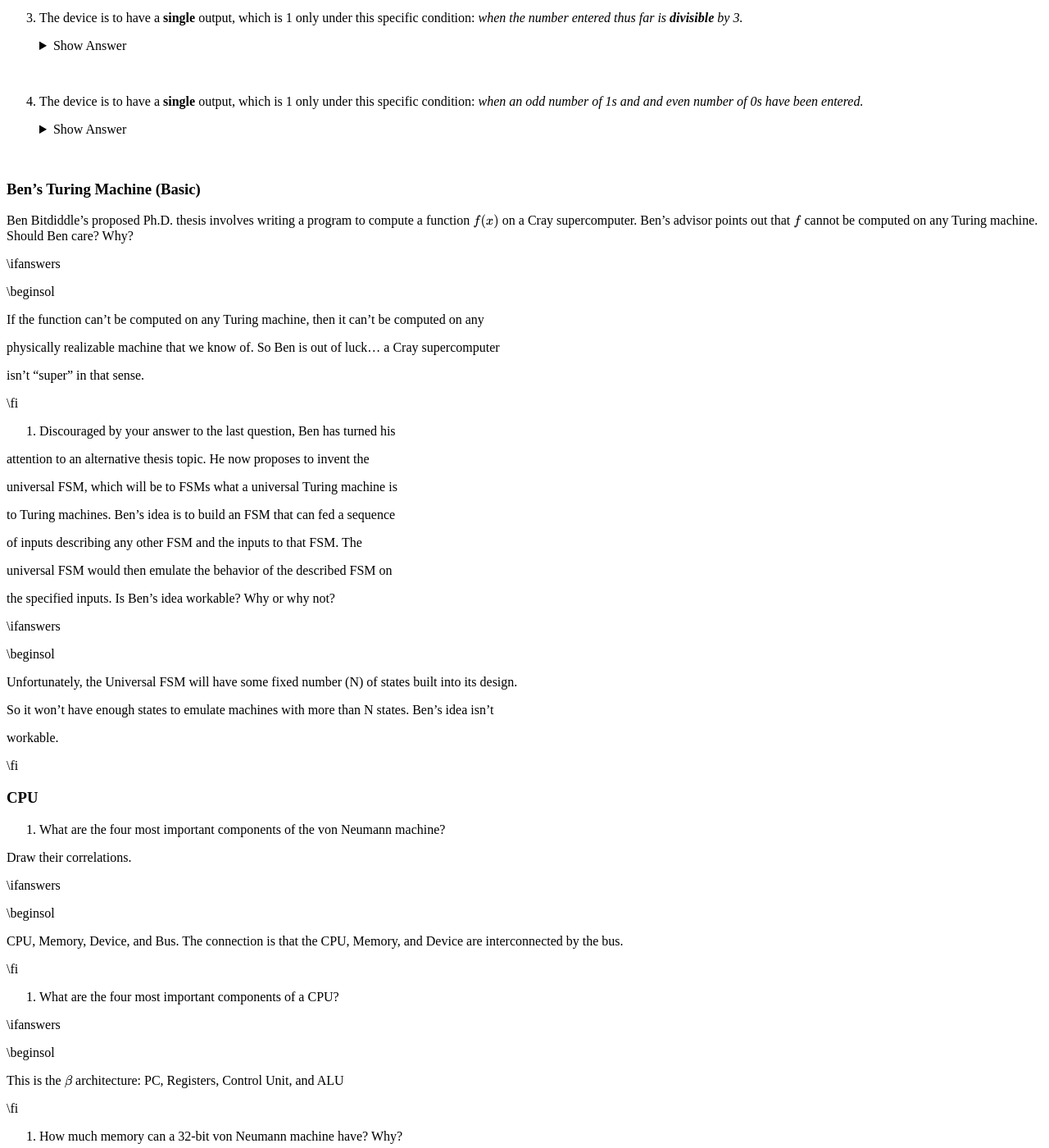
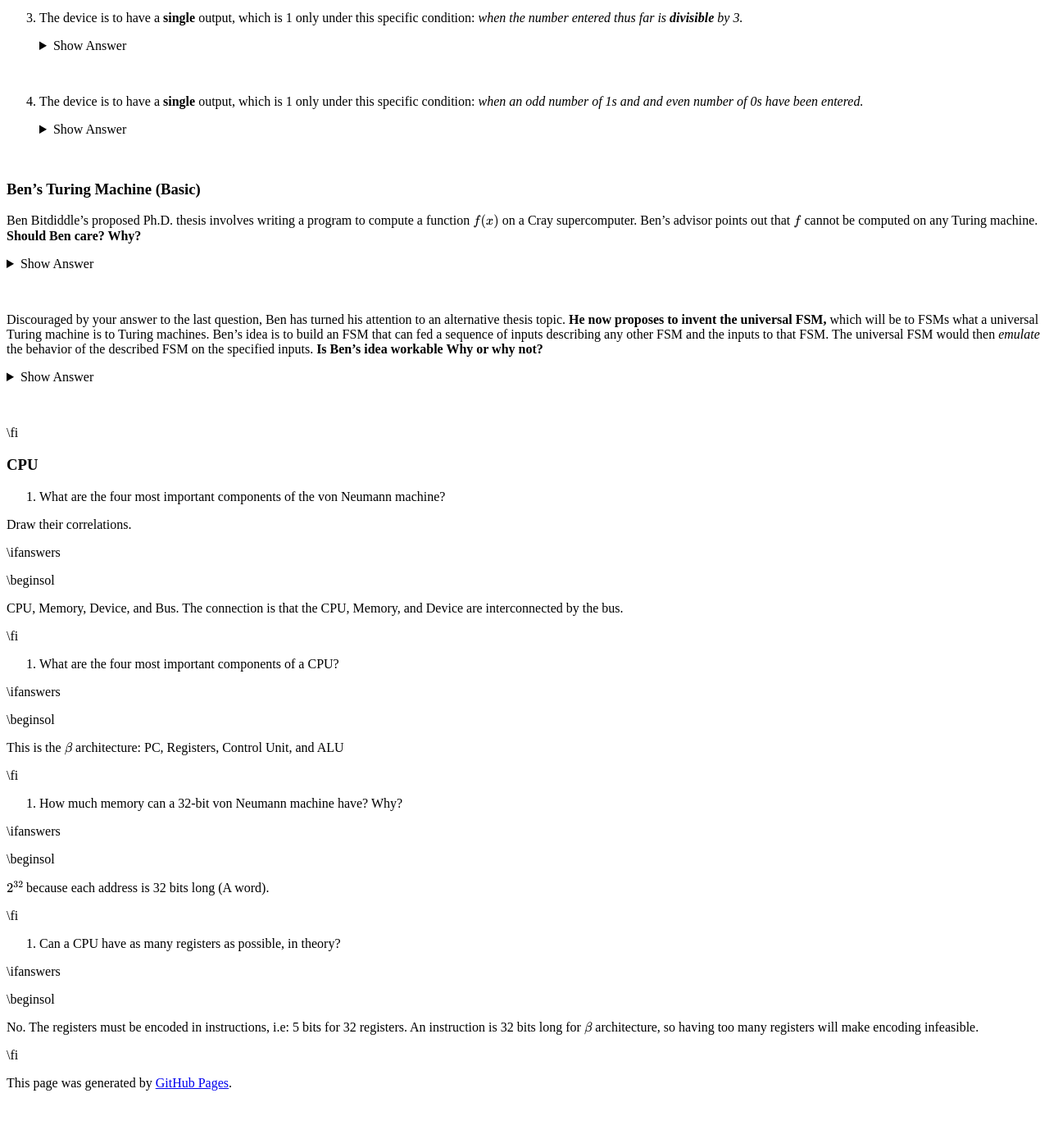
Before and after one commit to natalieagus/natalieagus.github.io, a Jekyll site: the page built from 50002/50002problem_set_4.md, in a window 1280 px wide and 1400 px high, scrolled down 727 px. Shown: the whole window at 82% size. Built offline with Jekyll 4.4.1, drawn with Linux system fonts in a browser that asks for light colours; formulas are drawn with MathJax 3; a script that is not in the unit is left out; the repository's description, which GitHub fills in, is left out; after the commit the page ends 2065 px from its top, so only the background shows below that.

Commit message:
50002/50002problem_set_4.md updated from https://stackedit.io/

```diff
--- a/50002/50002problem_set_4.md
+++ b/50002/50002problem_set_4.md
@@ -83,48 +83,36 @@ Assume, in each case, that the device is to take a series of `0`s and `1`s that
 ### Ben's Turing Machine (Basic)
 
 
-Ben Bitdiddle's proposed Ph.D. thesis involves writing a program to compute a function $f(x)$ on a Cray supercomputer. Ben's advisor points out that $f$ cannot be computed on any Turing machine. Should Ben care? Why?
+Ben Bitdiddle's proposed Ph.D. thesis involves writing a program to compute a function $f(x)$ on a Cray supercomputer. Ben's advisor points out that $f$ cannot be computed on any Turing machine. **Should Ben care? Why?**
+
+{::options parse_block_html="true" /}
+<details>
+<summary markdown="span">Show Answer</summary>
+
+Church's thesis says that if the function can't be computed on any Turing machine, then it can't be computed on any physically realizable machine that we know of. So Ben is out of luck... a Cray *supercomputer* isn't "super" in that sense.
+</details>
+<br/>
+{::options parse_block_html="false" /}
 
 
 
-\ifanswers
+Discouraged by your answer to the last question, Ben has turned his attention to an alternative thesis topic. **He now proposes to invent the universal FSM,** which will be to FSMs what a universal Turing machine is to Turing machines. Ben's idea is to build an FSM that can fed a sequence of inputs describing any other FSM and the inputs to that FSM. The universal FSM would then *emulate* the behavior of the described FSM on the specified inputs. **Is Ben's idea workable Why or why not?**
 
-\beginsol
 
-If the function can't be computed on any Turing machine, then it can't be computed on any
+{::options parse_block_html="true" /}
+<details>
+<summary markdown="span">Show Answer</summary>
 
-physically realizable machine that we know of. So Ben is out of luck... a Cray supercomputer
+Unfortunately, the Universal FSM will have some fixed number (N) of states built into its design. So it won't have enough states to emulate machines with more than N states. Ben's idea isn't
 
-isn't "super" in that sense.
-
-\fi
+workable.
+</details>
+<br/>
+{::options parse_block_html="false" /}
 
 
 
 
-1. Discouraged by your answer to the last question, Ben has turned his
-
-attention to an alternative thesis topic. He now proposes to invent the
-
-universal FSM, which will be to FSMs what a universal Turing machine is
-
-to Turing machines. Ben's idea is to build an FSM that can fed a sequence
-
-of inputs describing any other FSM and the inputs to that FSM. The
-
-universal FSM would then emulate the behavior of the described FSM on
-
-the specified inputs. Is Ben's idea workable? Why or why not?
-
-\ifanswers
-
-\beginsol
-
-Unfortunately, the Universal FSM will have some fixed number (N) of states built into its design.
-
-So it won't have enough states to emulate machines with more than N states. Ben's idea isn't
-
-workable.
 
 \fi
 
```
Also changed, not shown: other parts of 50002/50002problem_set_4.md (+1 -1 lines).
